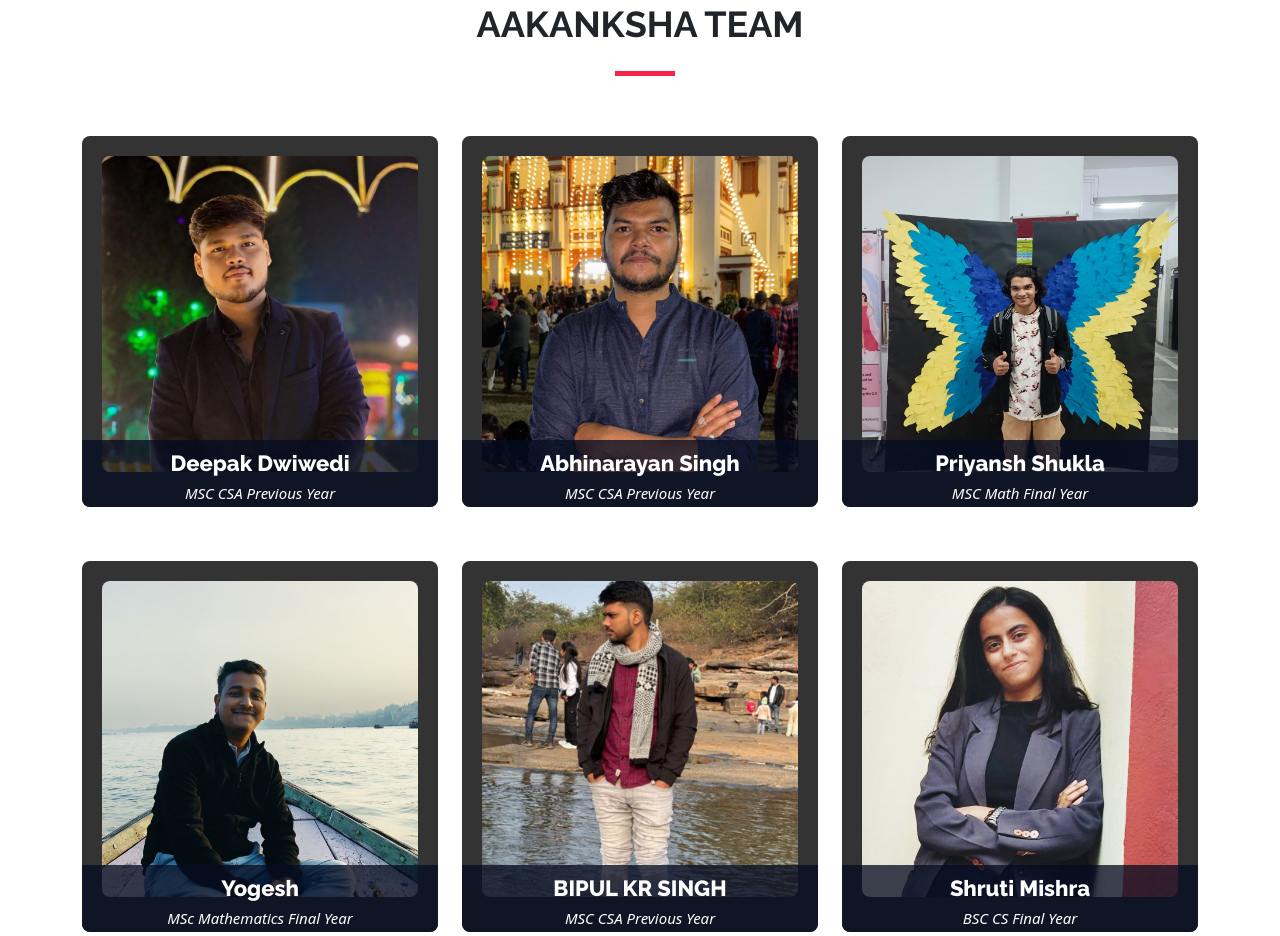
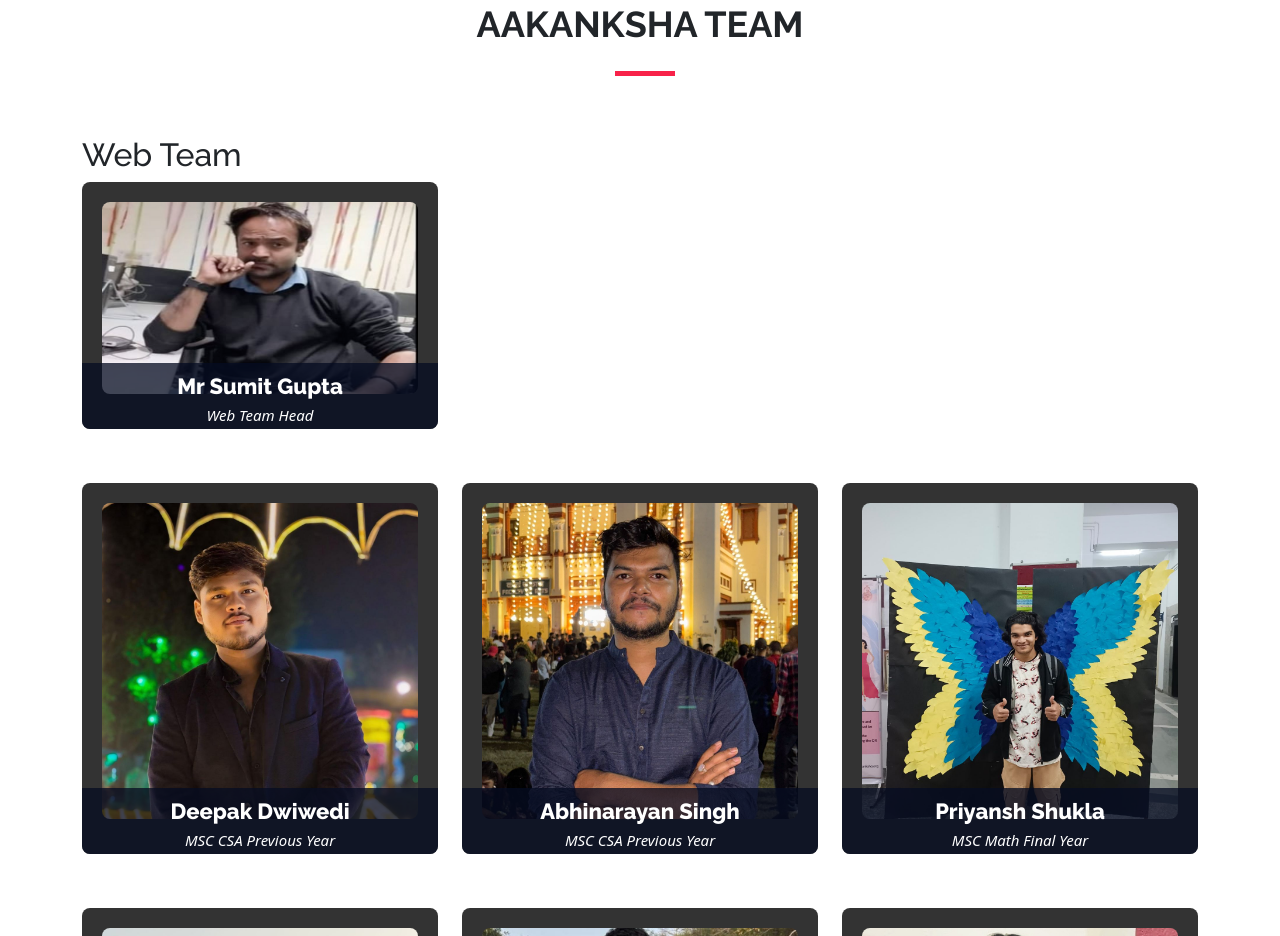
Before and after one commit to abhinaynarayan/aakanskha, a plain HTML site: page team.html in a window 1280 px wide. Shown: the part 777-1713 px from the top of the page. Drawn offline with nearby package versions, Linux system fonts and the light colour scheme; a small style sheet from the web is missing.

Commit message:
first commit3

```diff
--- a/team.html
+++ b/team.html
@@ -174,7 +174,25 @@
         <div class="section-header text-center">
           <h2>AAKANKSHA TEAM</h2>
         </div>
-
+        <div class="row">
+          <!-- Member 1 -->
+           <h2>Web Team</h2>
+           <br/>
+          <div class="col-lg-4 col-md-6 mb-4">
+            <div class="speaker">
+              <img src="img/team/sumitsir.png" alt="Deepak Dwiwedi" class="img-fluid">
+              <div class="details">
+                <h3><b>Mr Sumit Gupta</b></h3>
+                <p>
+                  Web Team Head<br>
+                  <a href="https://wa.me/919955882269"><i class="fa fa-whatsapp"></i></a>
+                  <a href="tel:+919955882269"><i class="fa fa-phone"></i></a>
+                  <a href="https://www.instagram.com/dwivedi_deepak_?igsh=czRsbXkwZ2lpaWM5&utm_source=qr"><i class="fa fa-instagram"></i></a>
+                </p>
+              </div>
+            </div>
+          </div>
+        </div>
         <div class="row">
           <!-- Member 1 -->
           <div class="col-lg-4 col-md-6 mb-4">
```
